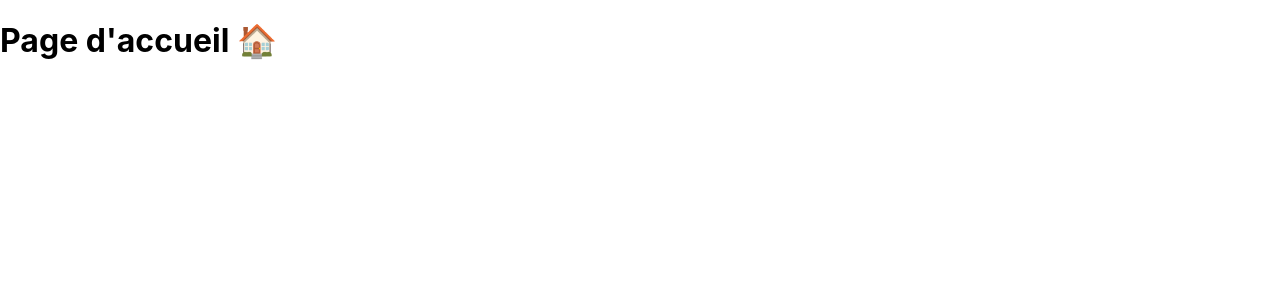
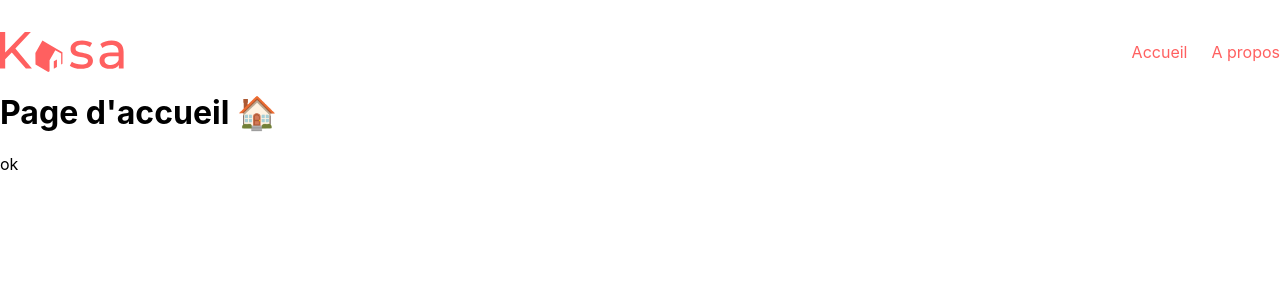
Before and after one commit to enigu/kasa, a React (Create React App) app: page / in a window 1280 px wide. Shown: the top 300 px of the page. Built offline with nearby package versions, Linux system fonts and the light colour scheme.

Commit message:
header ok

```diff
--- a/public/index.html
+++ b/public/index.html
@@ -2,19 +2,21 @@
 <html lang="en">
   <head>
     <meta charset="utf-8" />
-    <link rel="icon" href="%PUBLIC_URL%/favicon.ico" />
+
+    <link rel="icon" href="/public/favicon.ico" />
     <meta name="viewport" content="width=device-width, initial-scale=1" />
     <meta name="theme-color" content="#000000" />
     <meta
       name="description"
       content="Web site created using create-react-app"
     />
-    <link rel="apple-touch-icon" href="%PUBLIC_URL%/logo192.png" />
+
+    <link rel="apple-touch-icon" href="/public/logo192.png" />
     <!--
       manifest.json provides metadata used when your web app is installed on a
       user's mobile device or desktop. See https://developers.google.com/web/fundamentals/web-app-manifest/
     -->
-    <link rel="manifest" href="%PUBLIC_URL%/manifest.json" />
+    <link rel="manifest" href="/public/manifest.json" />
     <!--
       Notice the use of %PUBLIC_URL% in the tags above.
       It will be replaced with the URL of the `public` folder during the build.
--- /dev/null
+++ b/src/components/header/header.css
@@ -0,0 +1,26 @@
+nav {
+    height: 5vh;
+    margin-top: 2em;
+    display: flex;
+    justify-content: space-between;
+    align-content: center;
+}
+
+.header-links {
+    display: flex;
+    align-items: center;
+}
+
+.header-links a {
+    color: #FF6060;
+    text-decoration: none;
+    margin-left: 1.5em;
+}
+
+.header-links a:hover {
+    text-decoration: underline;
+}
+
+.kasa-logo {
+    height: 5vh;
+}
--- /dev/null
+++ b/src/components/header/index.jsx
@@ -0,0 +1,19 @@
+import { Link } from 'react-router-dom';
+import logo from '../../assets/logo.svg'
+import '../header/header.css'
+
+function Header() {
+    return (
+        <nav>
+            <Link to="/">
+                <img src={logo} alt='Logo Kasa' className='kasa-logo'></img>
+            </Link>
+            <div className="header-links">
+                <Link to="/">Accueil</Link>
+                <Link to="/">A propos</Link>
+            </div>
+        </nav>
+    )
+}
+
+export default Header
--- a/src/components/tag/index.jsx
+++ b/src/components/tag/index.jsx
@@ -1,4 +1,4 @@
-import './tags.css'
+import '../tag/tag.css';
 
 
 function Tag ({tagName}) {
--- /dev/null
+++ b/src/components/tag/tag.css
@@ -0,0 +1,3 @@
+.tag {
+    background-color: #FF6060;
+}
--- a/src/data/logements.json
+++ b/src/data/logements.json
@@ -1,4 +1,5 @@
-[
+{
+	"accomodation": [
 		{
 			"id": "c67ab8a7",
 			"title": "Appartement cosy",
@@ -616,4 +617,6 @@
 				"Rivoli"
 			]
 		}
+
 	]
+}
--- a/src/index.jsx
+++ b/src/index.jsx
@@ -9,15 +9,19 @@ import {
   Route,
   Routes
 } from "react-router-dom";
+import Accomodation from './pages/Accomodation';
+import Header from './components/header';
 
 
 ReactDOM.render(
   <React.StrictMode>
       <Router>
+        <Header />
         <Routes>
           <Route exact path="/" element={<Home />}>
           </Route>
-
+          <Route path="/Accomodation/: accomodationId" element={<Accomodation />}>
+          </Route>
 
           <Route path="/Error" element={<Error />}>
           </Route>
--- a/src/pages/Accomodation/index.jsx
+++ b/src/pages/Accomodation/index.jsx
@@ -1,10 +1,23 @@
-import Tag from './'
+import accomodation from '../../data/logements.json';
+import Tag from '../../components/tag/index';
+import { useParams } from 'react-router-dom';
 
-function Info() {
+
+function Accomodation () {
+    const {accomodationId} = useParams()
+    const title = accomodation.title
+    console.log(title)
+
     return (
         <div className="info_left">
+        <h1>title {accomodationId}</h1>
+
+
+            <Tag />
 
 
         </div>
     )
 }
+
+export default Accomodation
--- a/src/pages/Home/index.jsx
+++ b/src/pages/Home/index.jsx
@@ -1,11 +1,11 @@
 import React from 'react';
-import ReactDOM from 'react-dom';
 
 
 function Home() {
   return (
     <div>
       <h1> Page d'accueil 🏠</h1>
+      <p>ok</p>
     </div>
   )
 }
```
Also changed, not shown: src/assets/logo.svg (renamed from src/assets/LOGO (1).svg), src/assets/logo2.png (renamed from src/assets/LOGO.png), src/components/tag.css (deleted). Lines whose indentation alone changed are shown as unchanged.
